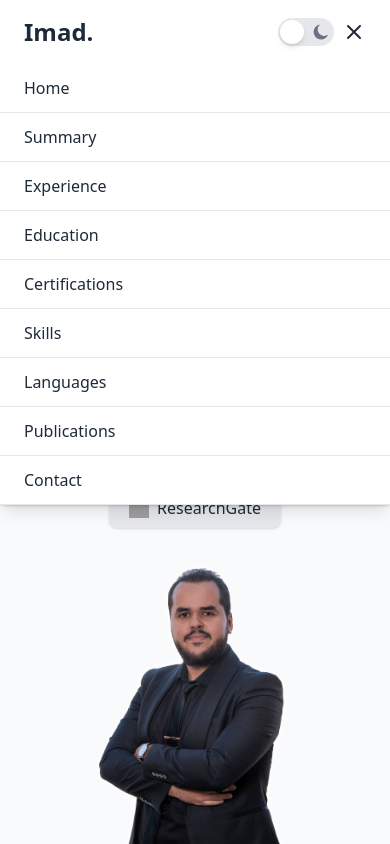
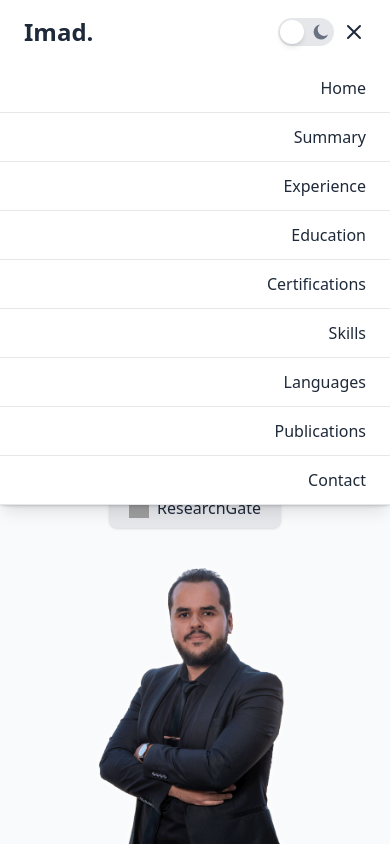
Before and after one commit to imadafla/imadcv, a React (Vite) app: page / in a window 390 px wide. Both pictures are taken after a click on the button 354 px from the left and 32 px from the top of the page. Shown: the top 844 px of the page. Built offline with nearby package versions, Linux system fonts and the light colour scheme; grey boxes are pictures that could not be loaded.

Commit message:
Update fixed the mobile side bar and other fixed bugs

```diff
--- a/src/App.jsx
+++ b/src/App.jsx
@@ -254,7 +254,7 @@ const paper = publicationsData[current];
       <a
         key={item}
         href={`#${item}`}
-        className={`px-6 py-3 text-left border-b border-gray-200 dark:border-gray-700 transition
+        className={`px-6 py-3 text-right border-b border-gray-200 dark:border-gray-700 transition
           ${
             activeSection === item
               ? "bg-blue-100/70 dark:bg-blue-900/70 text-blue-600 dark:text-blue-300 font-semibold"
```
